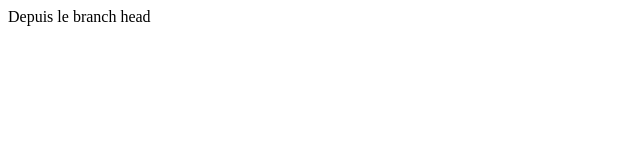
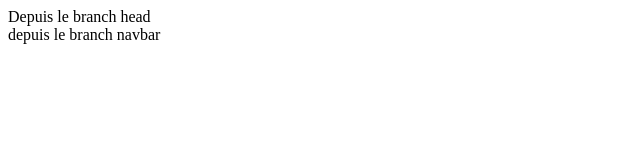
Before and after one commit to fouadsmari/course, a plain HTML site: page index.html in a window 1280 px wide. Shown: the whole page, without its empty margins (0-640 px from the left). Drawn offline with Linux system fonts and the light colour scheme.

Commit message:
modif depuis branch navbar

```diff
--- a/index.html
+++ b/index.html
@@ -7,5 +7,6 @@
 </head>
 <body>
     <div>Depuis le branch head</div>
+    <div>depuis le branch navbar</div>
 </body>
 </html>
```
